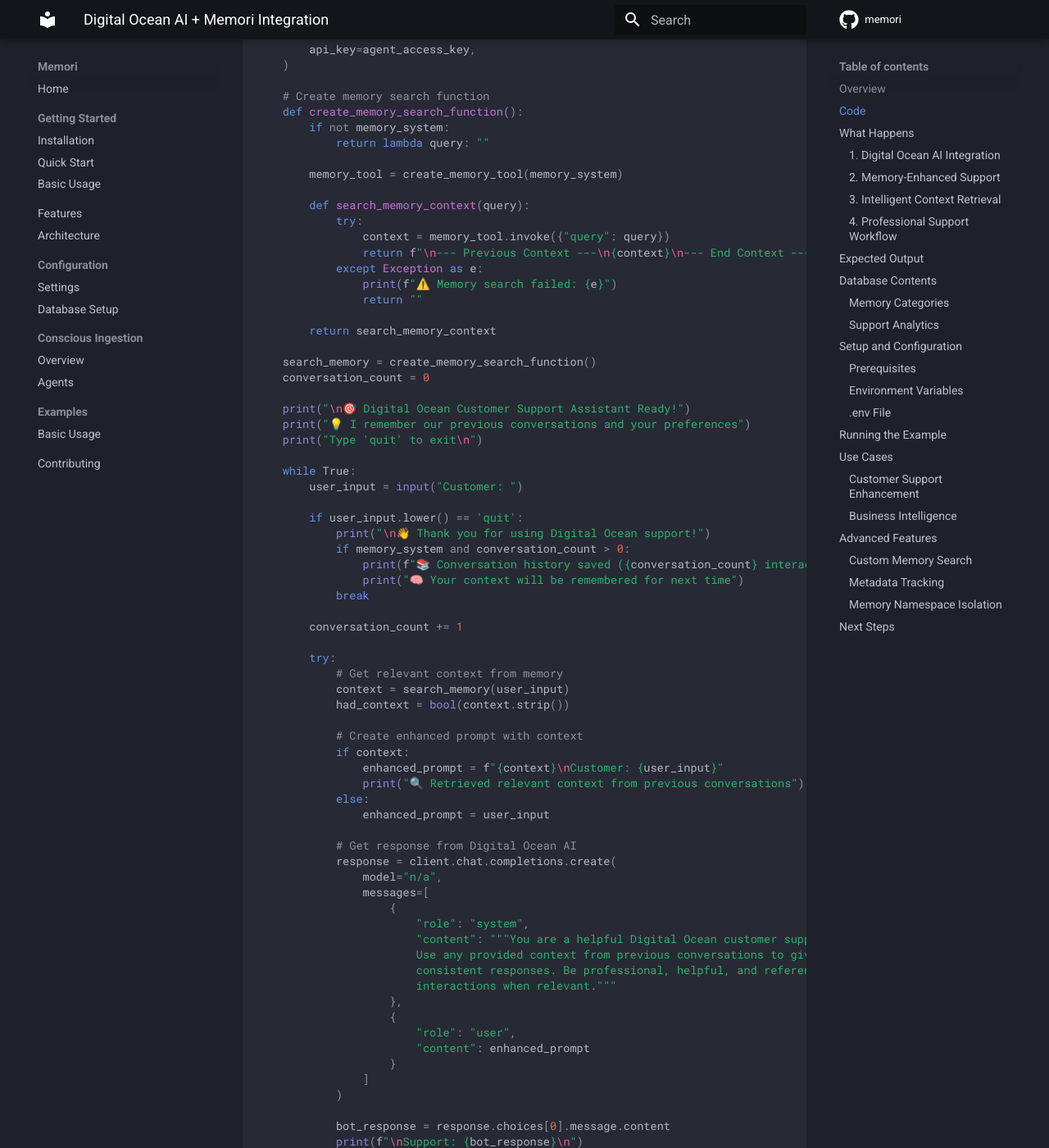
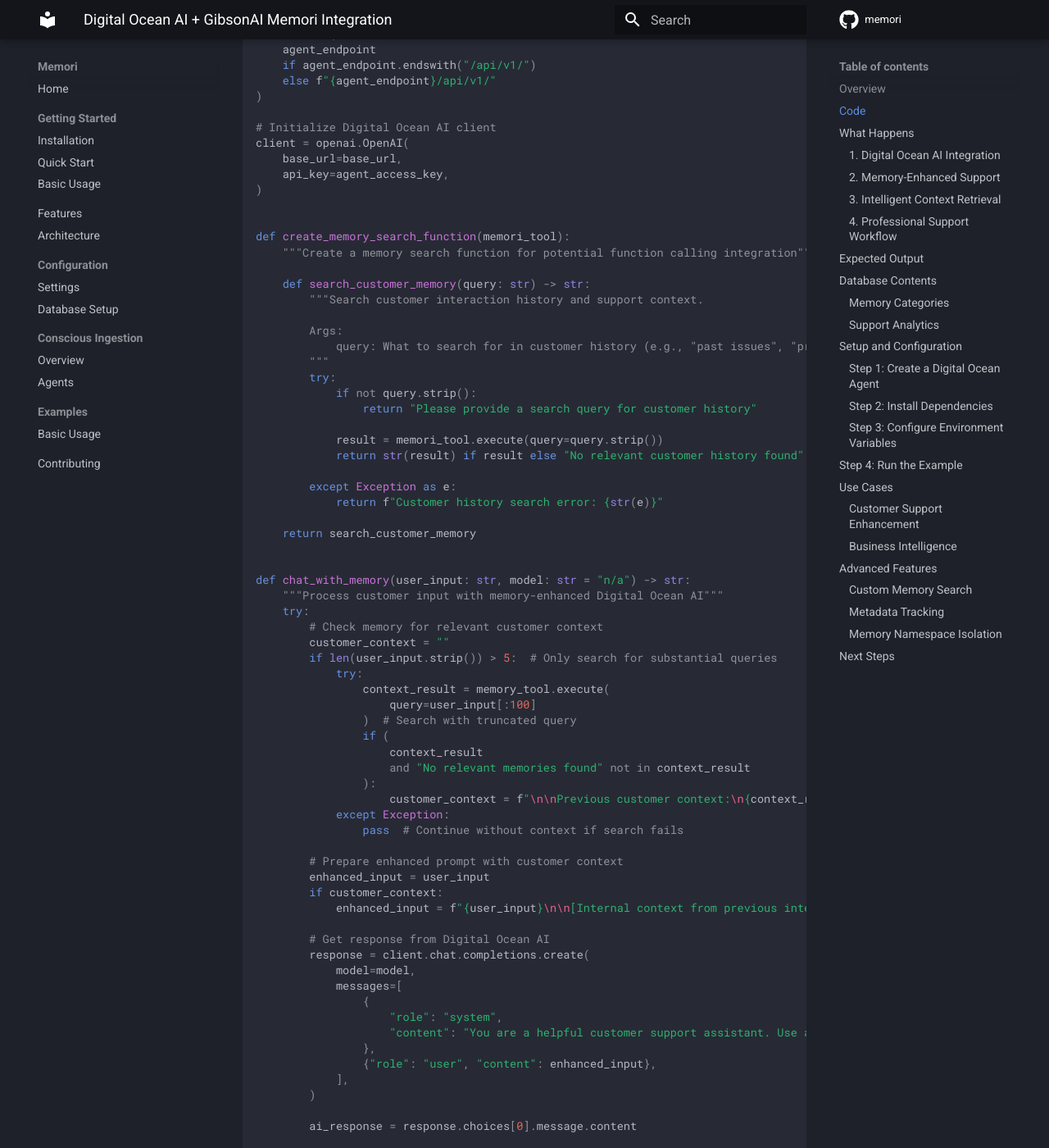
Before and after one commit to vishalbelsare/memori, an MkDocs documentation site: the page built from docs/examples/digital-ocean-integration.md, in a window 1280 px wide and 1400 px high, scrolled down 1543 px. Shown: the whole window at 82% size. Built offline with MkDocs 1.6.1 and Material for MkDocs 9.7.7, drawn with Linux system fonts in a browser that asks for light colours; comment, search, counter and statistics services are not loaded; some of the changed text lies outside the part shown.

Commit message:
fix the guide

````diff
--- a/docs/examples/digital-ocean-integration.md
+++ b/docs/examples/digital-ocean-integration.md
@@ -1,11 +1,11 @@
-# Digital Ocean AI + Memori Integration
+# Digital Ocean AI + GibsonAI Memori Integration
 
-Memory-enhanced customer support assistant using Digital Ocean's AI platform with persistent conversation memory and intelligent context injection.
+Memory-enhanced customer support AI Agent using [Digital Ocean's Gradient platform](https://www.digitalocean.com/products/gradient/platform) with persistent conversation memory and intelligent context injection.
 
 ## Overview
 
 This example demonstrates:
-- Digital Ocean AI platform integration with Memori
+- Digital Ocean's Gradient platform platform integration with Memori
 - Memory-enhanced customer support interactions
 - Persistent conversation history across sessions
 - Automatic context injection for personalized responses
@@ -15,7 +15,7 @@
 
 ```python title="digital_ocean_example.py"
 """
-Digital Ocean + Memori Integration Example
+Digital Ocean + GibsonAI Memori Integration Example
 
 A memory-enhanced AI customer support assistant using Digital Ocean's AI platform
 with Memori for persistent conversation memory and context-aware responses.
@@ -27,157 +27,209 @@
 """
 
 import os
+
 import openai
 from dotenv import load_dotenv
+
 from memori import Memori, create_memory_tool
 
+# Load environment variables
 load_dotenv()
 
-def main():
-    print("🌊 Digital Ocean AI Customer Support with Memori")
-    print("=" * 50)
+# Check for required Digital Ocean credentials
+agent_endpoint = os.getenv("agent_endpoint")
+agent_access_key = os.getenv("agent_access_key")
 
-    # Validate credentials
-    agent_endpoint = os.getenv("agent_endpoint")
-    agent_access_key = os.getenv("agent_access_key")
+if not agent_endpoint or not agent_access_key:
+    print("❌ Error: Digital Ocean AI credentials not found in environment variables")
+    print("Please set your Digital Ocean AI credentials:")
+    print("export agent_endpoint='your-agent-endpoint-here'")
+    print("export agent_access_key='your-agent-access-key-here'")
+    print("or create a .env file with these values")
+    exit(1)
 
-    if not agent_endpoint or not agent_access_key:
-        print("❌ Error: Missing Digital Ocean credentials!")
-        print("Please set agent_endpoint and agent_access_key in your .env file")
-        return
+print("🧠 Initializing Memori memory system...")
 
-    # Initialize Digital Ocean memory system
+# Initialize Memori for persistent memory with Digital Ocean namespace
+memory_system = Memori(
+    database_connect="sqlite:///digital_ocean_memory.db",
+    conscious_ingest=True,  # Enable AI-powered background analysis
+    verbose=False,  # Set to True to see memory operations
+    namespace="digital_ocean_support",  # Separate namespace for Digital Ocean interactions
+)
+
+# Enable the memory system
+memory_system.enable()
+
+# Create memory tool for potential function calling (future enhancement)
+memory_tool = create_memory_tool(memory_system)
+
+print("🤖 Setting up Digital Ocean AI client...")
+
+# Configure Digital Ocean AI endpoint
+base_url = (
+    agent_endpoint
+    if agent_endpoint.endswith("/api/v1/")
+    else f"{agent_endpoint}/api/v1/"
+)
+
+# Initialize Digital Ocean AI client
+client = openai.OpenAI(
+    base_url=base_url,
+    api_key=agent_access_key,
+)
+
+
+def create_memory_search_function(memori_tool):
+    """Create a memory search function for potential function calling integration"""
+
+    def search_customer_memory(query: str) -> str:
+        """Search customer interaction history and support context.
+
+        Args:
+            query: What to search for in customer history (e.g., "past issues", "preferences", "technical problems")
+        """
+        try:
+            if not query.strip():
+                return "Please provide a search query for customer history"
+
+            result = memori_tool.execute(query=query.strip())
+            return str(result) if result else "No relevant customer history found"
+
+        except Exception as e:
+            return f"Customer history search error: {str(e)}"
+
+    return search_customer_memory
+
+
+def chat_with_memory(user_input: str, model: str = "n/a") -> str:
+    """Process customer input with memory-enhanced Digital Ocean AI"""
     try:
-        memory_system = Memori(
-            database_connect="sqlite:///digital_ocean_memory.db",
-            conscious_ingest=True,  # Enable AI-powered background analysis
-            verbose=True,
-            openai_api_key=None,  # Uses OPENAI_API_KEY from environment
-            namespace="digital_ocean_support"  # Isolated memory space
+        # Check memory for relevant customer context
+        customer_context = ""
+        if len(user_input.strip()) > 5:  # Only search for substantial queries
+            try:
+                context_result = memory_tool.execute(
+                    query=user_input[:100]
+                )  # Search with truncated query
+                if (
+                    context_result
+                    and "No relevant memories found" not in context_result
+                ):
+                    customer_context = f"\n\nPrevious customer context:\n{context_result[:500]}..."  # Truncate context
+            except Exception:
+                pass  # Continue without context if search fails
+
+        # Prepare enhanced prompt with customer context
+        enhanced_input = user_input
+        if customer_context:
+            enhanced_input = f"{user_input}\n\n[Internal context from previous interactions: {customer_context}]"
+
+        # Get response from Digital Ocean AI
+        response = client.chat.completions.create(
+            model=model,
+            messages=[
+                {
+                    "role": "system",
+                    "content": "You are a helpful customer support assistant. Use any previous interaction context to provide personalized and informed responses. Be friendly, professional, and solution-oriented.",
+                },
+                {"role": "user", "content": enhanced_input},
+            ],
         )
-        memory_system.enable()
-        print("✅ Memory system initialized for Digital Ocean support")
-        print("🧠 Conscious ingestion enabled - conversations will be analyzed")
+
+        ai_response = response.choices[0].message.content
+
+        # Record the conversation in memory (store original user input, not enhanced)
+        memory_system.record_conversation(
+            user_input=user_input,
+            ai_output=ai_response,
+            model=model,
+            metadata={
+                "platform": "digital_ocean",
+                "interaction_type": "customer_support",
+                "had_context": bool(customer_context),
+            },
+        )
+
+        return ai_response
+
     except Exception as e:
-        print(f"⚠️ Memory initialization failed: {e}")
-        print("Continuing without memory features...")
-        memory_system = None
+        error_msg = f"Sorry, I encountered an error processing your request: {str(e)}"
+        # Still try to record the error interaction
+        try:
+            memory_system.record_conversation(
+                user_input=user_input,
+                ai_output=error_msg,
+                model=model,
+                metadata={"platform": "digital_ocean", "error": True},
+            )
+        except:
+            pass  # Don't let memory errors cascade
+        return error_msg
 
-    # Setup Digital Ocean AI client
-    base_url = agent_endpoint if agent_endpoint.endswith("/api/v1/") else f"{agent_endpoint}/api/v1/"
 
-    client = openai.OpenAI(
-        base_url=base_url,
-        api_key=agent_access_key,
-    )
+# Main interaction loop
+print("✅ Setup complete! Memory-enhanced Digital Ocean AI customer support is ready.")
+print("Type 'quit', 'exit', or 'bye' to end the session.\n")
 
-    # Create memory search function
-    def create_memory_search_function():
-        if not memory_system:
-            return lambda query: ""
+print("💡 As a customer support assistant, I can help with:")
+print("- Technical support and troubleshooting")
+print("- Account and billing questions")
+print("- Product information and guidance")
+print("- Service recommendations")
+print("- I'll remember our conversation to provide better personalized support!\n")
 
-        memory_tool = create_memory_tool(memory_system)
+conversation_count = 0
 
-        def search_memory_context(query):
-            try:
-                context = memory_tool.invoke({"query": query})
-                return f"\n--- Previous Context ---\n{context}\n--- End Context ---\n" if context.strip() else ""
-            except Exception as e:
-                print(f"⚠️ Memory search failed: {e}")
-                return ""
+while True:
+    try:
+        # Get customer input
+        user_input = input("Customer: ").strip()
 
-        return search_memory_context
-
-    search_memory = create_memory_search_function()
-    conversation_count = 0
-
-    print("\n🎯 Digital Ocean Customer Support Assistant Ready!")
-    print("💡 I remember our previous conversations and your preferences")
-    print("Type 'quit' to exit\n")
-
-    while True:
-        user_input = input("Customer: ")
-
-        if user_input.lower() == 'quit':
-            print("\n👋 Thank you for using Digital Ocean support!")
-            if memory_system and conversation_count > 0:
-                print(f"📚 Conversation history saved ({conversation_count} interactions)")
-                print("🧠 Your context will be remembered for next time")
+        # Check for exit commands
+        if user_input.lower() in ["quit", "exit", "bye"]:
+            print(
+                "\nSupport Agent: Thank you for contacting Digital Ocean support! I'll remember our conversation for future assistance. Have a great day! 🌊"
+            )
             break
 
+        if not user_input:
+            continue
+
         conversation_count += 1
+        print(f"\nSupport Agent (processing... interaction #{conversation_count})")
 
-        try:
-            # Get relevant context from memory
-            context = search_memory(user_input)
-            had_context = bool(context.strip())
+        # Get memory-enhanced response
+        response = chat_with_memory(user_input)
 
-            # Create enhanced prompt with context
-            if context:
-                enhanced_prompt = f"{context}\nCustomer: {user_input}"
-                print("🔍 Retrieved relevant context from previous conversations")
-            else:
-                enhanced_prompt = user_input
+        print(f"Support Agent: {response}\n")
 
-            # Get response from Digital Ocean AI
-            response = client.chat.completions.create(
-                model="n/a",
-                messages=[
-                    {
-                        "role": "system",
-                        "content": """You are a helpful Digital Ocean customer support assistant.
-                        Use any provided context from previous conversations to give personalized,
-                        consistent responses. Be professional, helpful, and reference previous
-                        interactions when relevant."""
-                    },
-                    {
-                        "role": "user",
-                        "content": enhanced_prompt
-                    }
-                ]
-            )
+    except KeyboardInterrupt:
+        print(
+            "\n\nSupport Agent: Thank you for contacting Digital Ocean support! I'll remember our conversation for future assistance. 🌊"
+        )
+        break
+    except Exception as e:
+        print(f"\nError: {str(e)}")
+        print("Please try again or type 'quit' to exit.\n")
 
-            bot_response = response.choices[0].message.content
-            print(f"\nSupport: {bot_response}\n")
+print("\n📊 Digital Ocean Support Session Summary:")
+print(f"- Customer interactions processed: {conversation_count}")
+print("- Memory database: digital_ocean_memory.db")
+print("- Namespace: digital_ocean_support")
+print("- Agent endpoint:", agent_endpoint)
+print("\nCustomer history is saved and will be available in future support sessions!")
 
-            # Record the conversation in memory
-            if memory_system:
-                try:
-                    memory_system.record_conversation(
-                        user_message=user_input,
-                        assistant_message=bot_response,
-                        metadata={
-                            "platform": "digital_ocean",
-                            "interaction_type": "customer_support",
-                            "conversation_number": conversation_count,
-                            "had_context": had_context
-                        }
-                    )
-                    print("💾 Conversation recorded in memory")
-                except Exception as e:
-                    print(f"⚠️ Memory recording failed: {e}")
-
-        except Exception as e:
-            error_msg = f"I apologize, but I encountered an error: {str(e)}"
-            print(f"\nSupport: {error_msg}\n")
-
-            # Record error interactions too
-            if memory_system:
-                try:
-                    memory_system.record_conversation(
-                        user_message=user_input,
-                        assistant_message=error_msg,
-                        metadata={
-                            "platform": "digital_ocean",
-                            "interaction_type": "error",
-                            "error": str(e)
-                        }
-                    )
-                except:
-                    pass
-
-if __name__ == "__main__":
-    main()
+# Optional: Trigger conscious analysis for better memory organization
+if conversation_count > 2:
+    try:
+        print("\n🧠 Organizing conversation insights...")
+        memory_system.trigger_conscious_analysis()
+        print(
+            "✅ Memory analysis complete - key insights saved for future interactions!"
+        )
+    except Exception as e:
+        print(f"💡 Memory analysis will run in background: {e}")
 ```
 
 ## What Happens
@@ -294,14 +346,32 @@
 
 ## Setup and Configuration
 
-### Prerequisites
+### Step 1: Create a Digital Ocean Agent
+Before setting up the integration, you need to create a new Agent on the DigitalOcean Gradient platform:
+
+1. Follow the [DigitalOcean Gradient Platform Quickstart Guide](https://docs.digitalocean.com/products/gradient-platform/getting-started/quickstart/#create-agent) to create your agent
+2. Note down your agent endpoint and access key from the agent configuration
+
+### Step 2: Install Dependencies
 ```bash
 pip install memorisdk openai python-dotenv
 ```
 
-### Environment Variables
+### Step 3: Configure Environment Variables
+
+Create .env File
+
+```env
+# Digital Ocean AI credentials (from your created agent)
+agent_endpoint=https://your-digital-ocean-endpoint.com
+agent_access_key=your-digital-ocean-api-key
+OPENAI_API_KEY=sk-your-openai-key-here
+```
+
+OR
+
 ```bash
-# Digital Ocean AI credentials
+# Digital Ocean AI credentials (from your created agent)
 export agent_endpoint="https://your-digital-ocean-endpoint.com"
 export agent_access_key="your-digital-ocean-api-key"
 
@@ -309,14 +379,7 @@
 export OPENAI_API_KEY="sk-your-openai-key-here"
 ```
 
-### .env File
-```env
-agent_endpoint=https://your-digital-ocean-endpoint.com
-agent_access_key=your-digital-ocean-api-key
-OPENAI_API_KEY=sk-your-openai-key-here
-```
-
-## Running the Example
+## Step 4: Run the Example
 
 ```bash
 python digital_ocean_example.py
````
